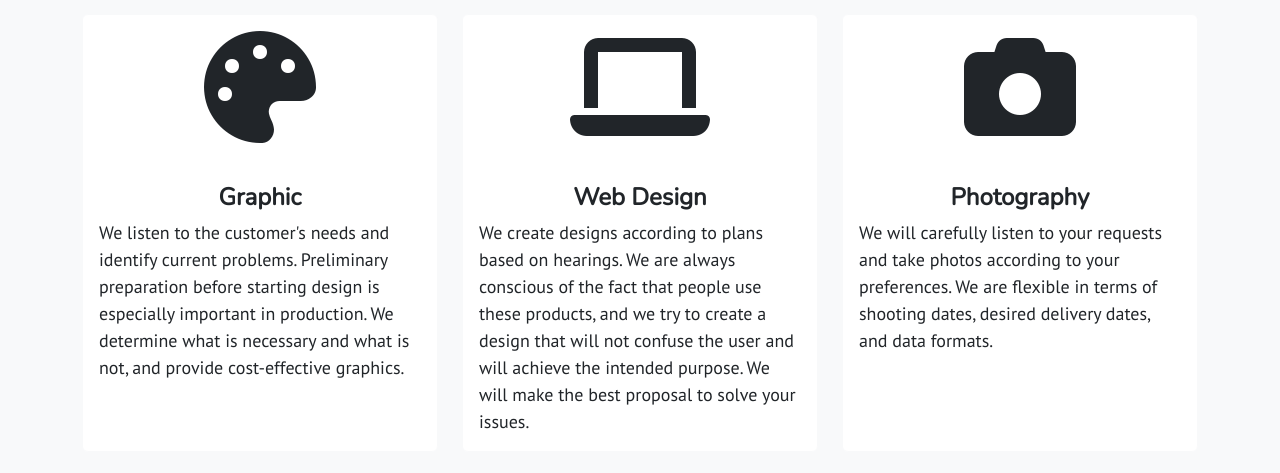
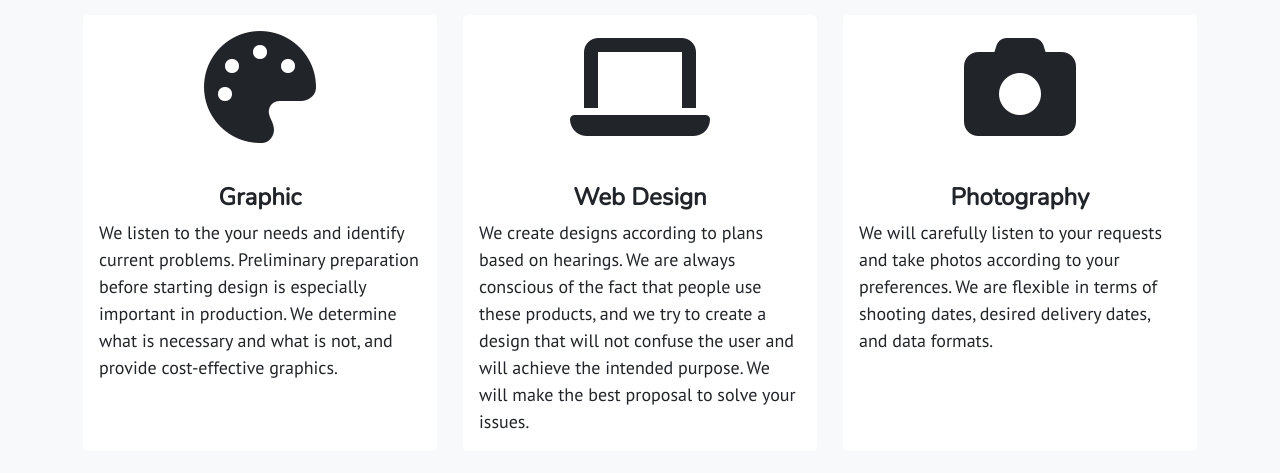
Before and after one commit to ishi0026/portfolio, a plain HTML site: page index.html in a window 1280 px wide. Shown: the part 287-760 px from the top of the page. Drawn offline with nearby package versions, Linux system fonts and the light colour scheme.

Commit message:
change the words

```diff
--- a/index.html
+++ b/index.html
@@ -83,7 +83,7 @@
                       <div class="card-body">
                         <a href="works.html" class="stretched-link"><!--try to make card clickable and jump to work.html-->
                           <h4 class="card-title text-center">Graphic</h4>
-                          <p class="card-text">We listen to the customer's needs and identify current problems.
+                          <p class="card-text">We listen to the your needs and identify current problems.
                           Preliminary preparation before starting design is especially important in production.
                           We determine what is necessary and what is not, and provide cost-effective graphics.</p>
                         </a>
```
